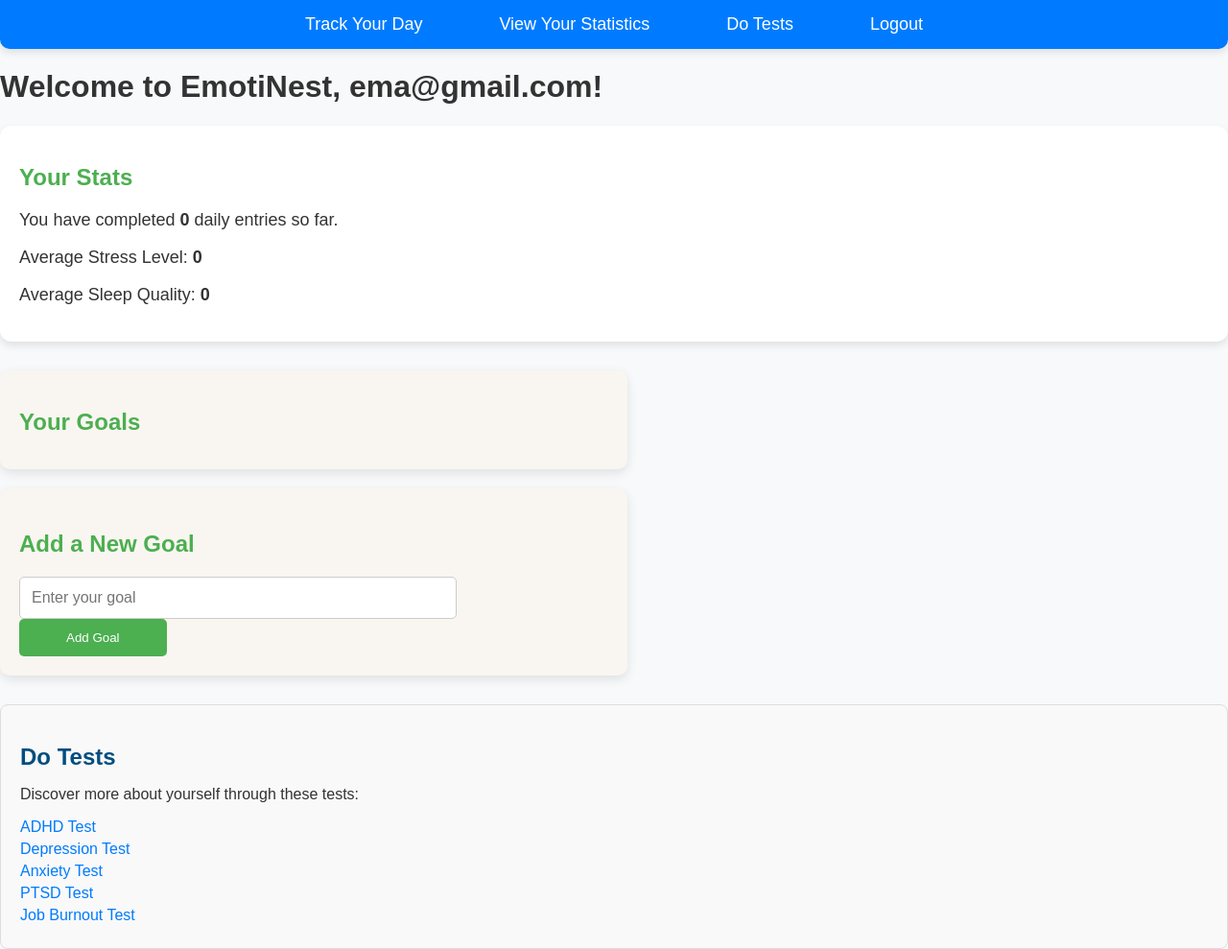
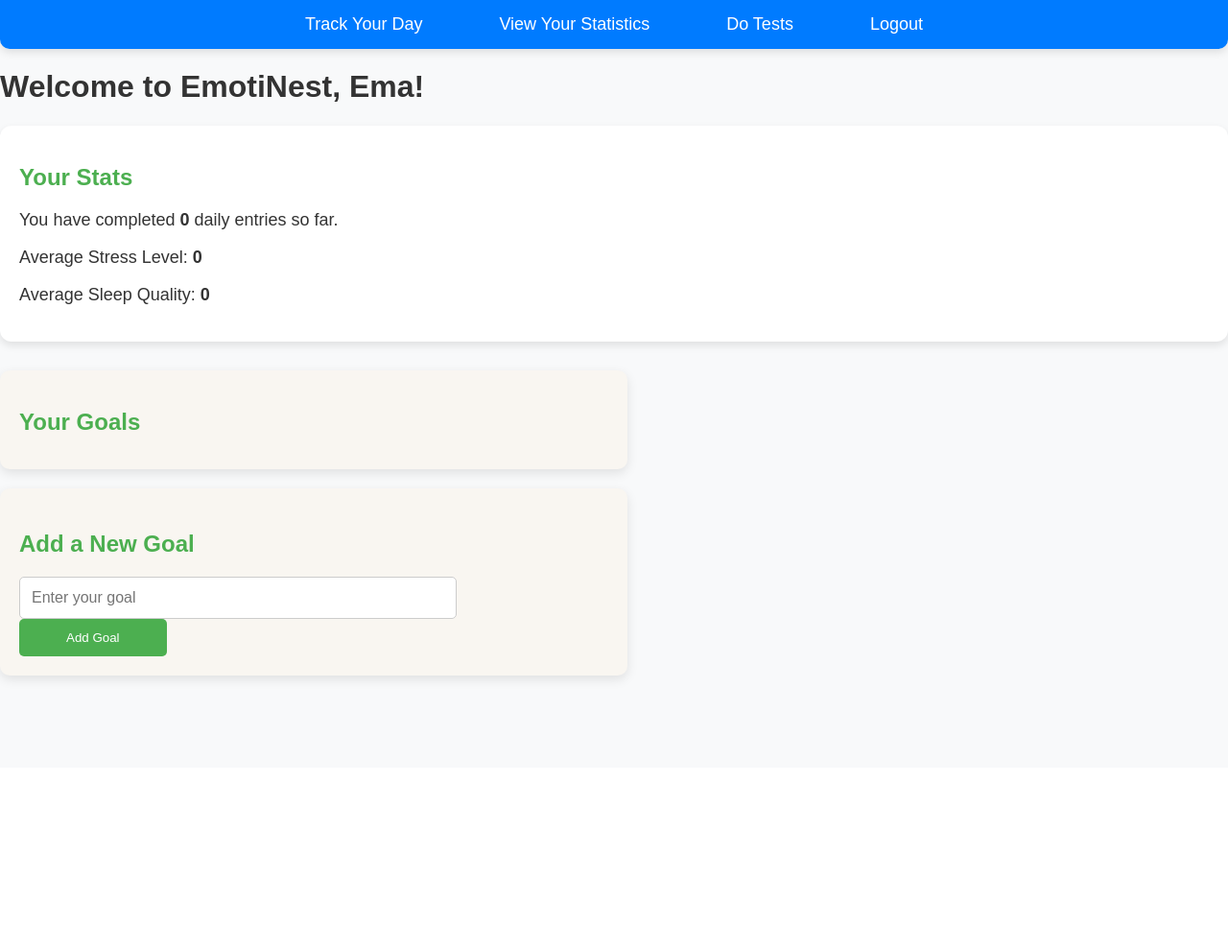
Before and after one commit to beatriceelena5/EmotiNest, a Flask app: page / in a window 1280 px wide. Shown: the whole page at 96% size. After the commit the page ends 712 px from the top, so only its background shows below. Run offline with Flask 3, Linux system fonts and the light colour scheme; a user stored in the database is signed in; data that the repository does not hold is empty.

Commit message:
Sign up and tests

```diff
--- a/app/do_tests.py
+++ b/app/do_tests.py
@@ -21,7 +21,7 @@ def anxiety_test():
 
 @do_tests.route('/burnout')
 def burnout_test():
-	return render_template('do_tests/burnout_test.html')
+    return render_template('do_tests/burnout_test.html')
 
 @do_tests.route('/submit_adhd_test', methods=['POST'])
 def submit_adhd_test():
--- a/app/home.py
+++ b/app/home.py
@@ -8,23 +8,22 @@ home = Blueprint('home', __name__)
 @home.route('/')
 @login_required
 def index():
-    # Fetch user-specific goals
     user_goals = Goal.query.filter_by(user_id=current_user.id).all()
     goals = [goal.description for goal in user_goals]
 
-    # Calculate statistics for the current user
     total_entries = db.session.query(func.count(Goal.id)).filter_by(user_id=current_user.id).scalar() or 0
     avg_stress = db.session.query(func.avg(Goal.id)).filter_by(user_id=current_user.id).scalar() or 0
     avg_sleep = db.session.query(func.avg(Goal.id)).filter_by(user_id=current_user.id).scalar() or 0
 
     return render_template(
         'home.html',
-        user_name=current_user.email,
+        user_name=current_user.name,  # Afișăm numele în loc de email
         total_entries=total_entries,
         goals=goals,
         avg_stress=avg_stress,
         avg_sleep=avg_sleep
     )
+
 
 @home.route('/add_goal', methods=['POST'])
 @login_required
--- a/app/templates/do_tests/bornout_test.html
+++ b/app/templates/do_tests/burnout_test.html
@@ -1,5 +1,5 @@
 <h2>Job Burnout Test</h2>
-<form method="POST" action="/submit_burnouttest">
+<form method="POST" action="/do_tests/submit_burnout_test">
     <label for="question1">1. How often do you feel mentally or physically exhausted because of your work?</label><br>
     <input type="radio" name="question1" value="0"> Never<br>
     <input type="radio" name="question1" value="1"> Several days<br>
--- a/app/templates/do_tests/index.html
+++ b/app/templates/do_tests/index.html
@@ -13,8 +13,7 @@
         <li><a href="/do_tests/adhd">ADHD Test</a></li>
         <li><a href="/do_tests/depression">Depression Test</a></li>
         <li><a href="/do_tests/anxiety">Anxiety Test</a></li>
-        <li><a href="/do_tests/ptsd">PTSD Test</a></li>
-        <li><a href="/do_tests/job_burnout">Job Burnout Test</a></li>
+        <li><a href="/do_tests/burnout">Job Burnout Test</a></li>
     </ul>
 </body>
 </html>
--- a/app/templates/home.html
+++ b/app/templates/home.html
@@ -65,18 +65,7 @@
             </div>
         </section>
 
-        <!-- Do Tests Section -->
-        <section class="tests-container">
-            <h2>Do Tests</h2>
-            <p>Discover more about yourself through these tests:</p>
-            <ul>
-                <li><a href="/do_tests/adhd">ADHD Test</a></li>
-                <li><a href="/do_tests/depression">Depression Test</a></li>
-                <li><a href="/do_tests/anxiety">Anxiety Test</a></li>
-                <li><a href="/do_tests/ptsd">PTSD Test</a></li>
-                <li><a href="/do_tests/job_burnout">Job Burnout Test</a></li>
-            </ul>
-        </section>
+
 
     </main>
 </body>
--- a/app/templates/signup.html
+++ b/app/templates/signup.html
@@ -1,9 +1,11 @@
 <!DOCTYPE html>
 <html>
+
 <head>
 	<title>Sign Up</title>
 	<link rel="stylesheet" type="text/css" href="{{ url_for('static', filename='style.css') }}">
 </head>
+
 <body>
 	{% with messages = get_flashed_messages(with_categories=true) %}
 	{% if messages %}
@@ -19,6 +21,7 @@
 
 	<h1>Sign Up</h1>
 	<form method="POST" action="/auth/signup">
+		<input type="text" name="name" placeholder="Name" required> <!-- Adăugăm câmpul pentru nume -->
 		<input type="email" name="email" placeholder="Email" required>
 		<input type="password" name="password" placeholder="Password" required>
 		<input type="password" name="confirm_password" placeholder="Confirm Password" required>
```
Also changed, not shown: app/auth.py (+7 -3 lines), app/models.py (+23 -22 lines), instance/Emotinest.db. Lines whose indentation alone changed are shown as unchanged.
